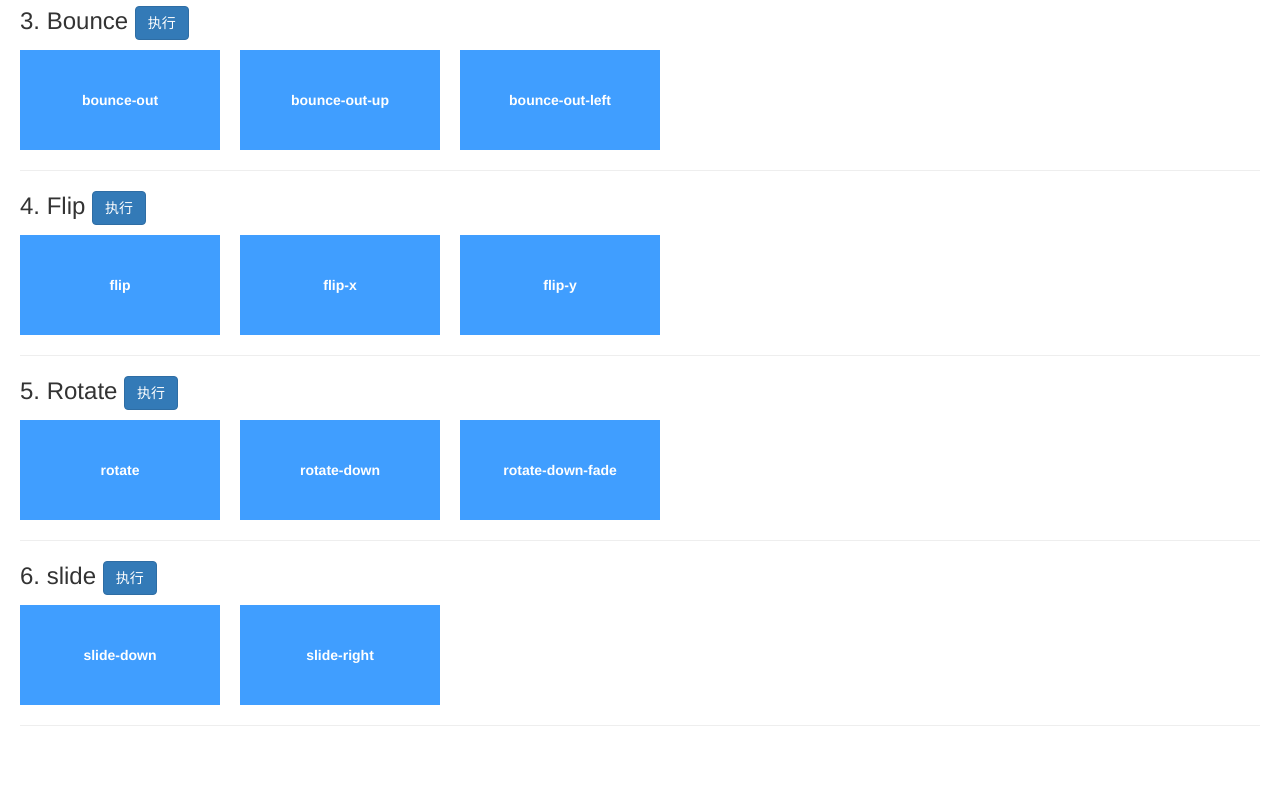
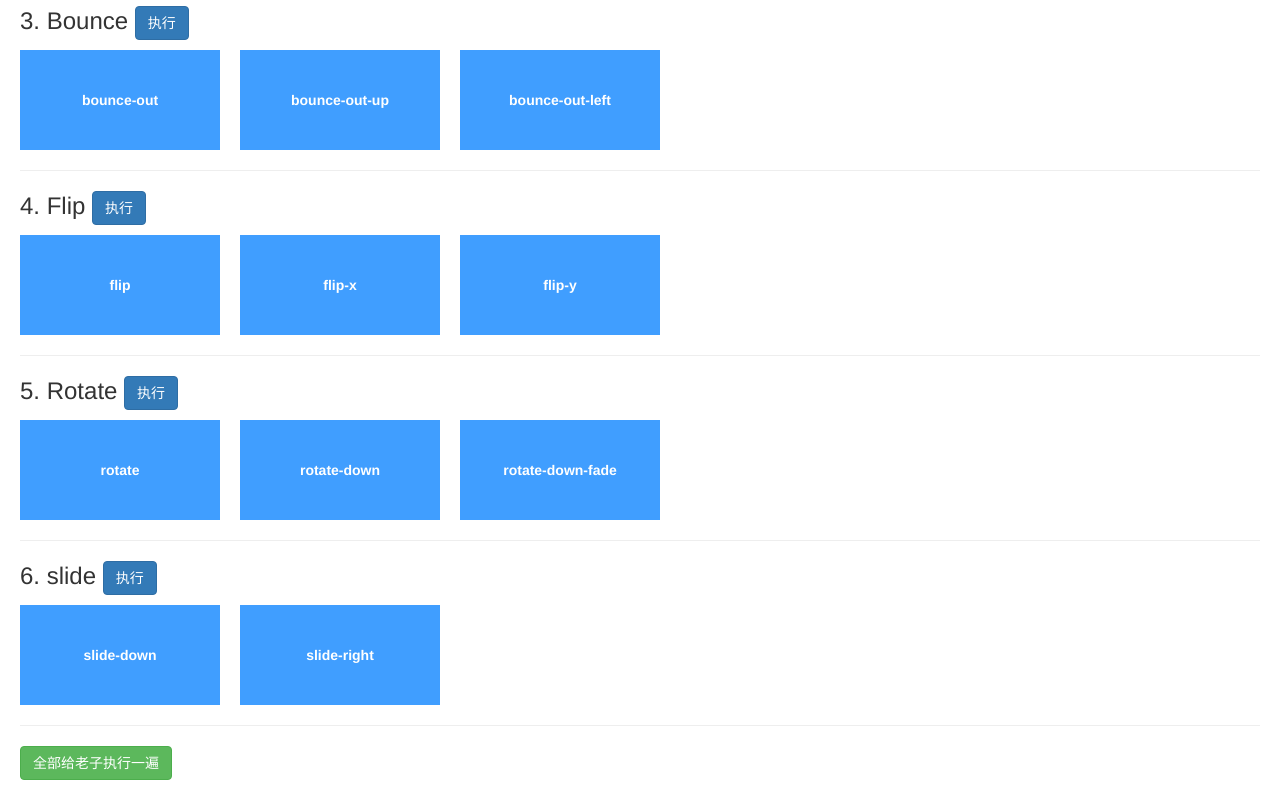
Before and after one commit to NiceChat/lab, a plain HTML site: page 动画学习.html in a window 1280 px wide. Shown: the part 457-1257 px from the top of the page. Before the commit the page ends 1223 px from the top, so only its background shows below. Drawn offline with nearby package versions, Linux system fonts and the light colour scheme.

Commit message:
somecode

```diff
--- a/动画学习.html
+++ b/动画学习.html
@@ -348,7 +348,6 @@
       animation-name: slideRight;
       animation-timing-function: ease-in-out;
     }
-
   </style>
 </head>
 <body>
@@ -509,6 +508,11 @@
 
   <hr>
 
+  <button
+    onClick="exe()"
+    type="button"
+    class="btn btn-success">全部给老子执行一遍</button>
+
   <script type="text/javascript">
     var fadeDom = document.querySelectorAll('.item--fade')
     var zoomDom = document.querySelectorAll('.item--zoom')
@@ -610,6 +614,14 @@
       }, 3000)
     }
 
+    const exe = function() {
+      fade()
+      zoom()
+      bounce()
+      flip()
+      rotate()
+      slide()
+    }
   </script>
 </body>
 </html>
```
